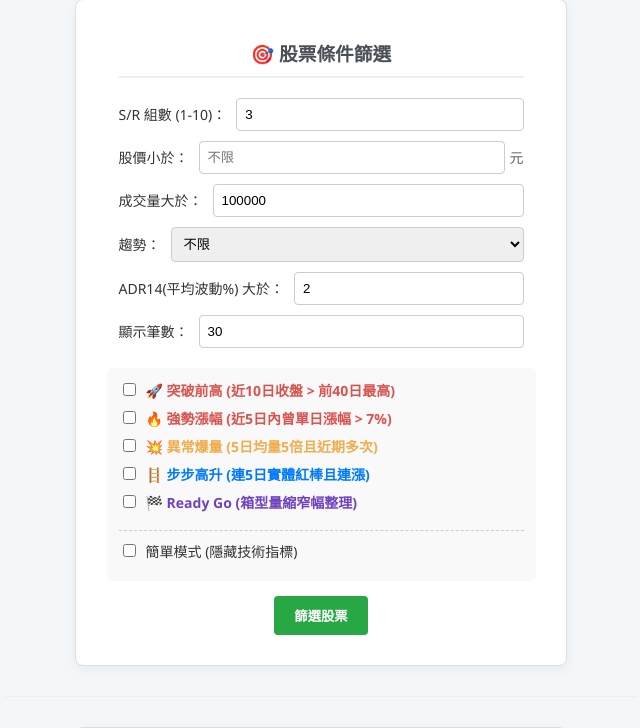
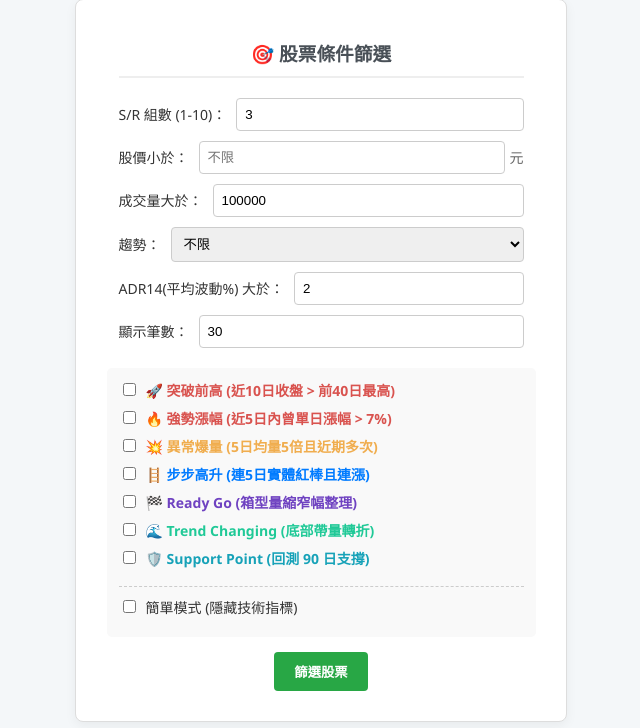
Before and after one commit to wulin240/myflaskapp, a Flask app: page / in a window 1280 px wide. Shown: the part 653-1381 px from the top of the page, without its empty margins (319-959 px from the left). Run offline with Flask 3, Linux system fonts and the light colour scheme.

Commit message:
update: 修正暴輛(5日/40日)並trending_up and support_point

```diff
--- a/app.py
+++ b/app.py
@@ -1230,7 +1230,7 @@ def chart_from_list(stock_id):
         is_realtime_mode=is_realtime_mode
     )
 
-# ----------------- 篩選路由 (已加入步步高升 & Ready Go 邏輯) -----------------
+# ----------------- 篩選路由 (支援：突破、強勢、爆量、步步、Ready Go、轉折、支撐) -----------------
 @app.route('/filter', methods=['POST'])
 def filter_stocks():
     # ------------------ 獲取所有篩選及配置參數 ------------------
@@ -1239,12 +1239,14 @@ def filter_stocks():
     trend_type = request.form.get('trend_type', '')
     adr14_min = request.form.get('change_min', type=float, default=0)
 
-    # 獲取強勢指標篩選
+    # 獲取指標篩選狀態 (Checkbox)
     over_high_selected = request.form.get('over_high') == '1'
     high_point_selected = request.form.get('high_point') == '1'
     abnormal_vol_selected = request.form.get('abnormal_volume') == '1'
     step_high_selected = request.form.get('step_high') == '1'
-    ready_go_selected = request.form.get('ready_go') == '1' # 🏁 新增：Ready Go 篩選
+    ready_go_selected = request.form.get('ready_go') == '1'
+    trend_changing_selected = request.form.get('trend_changing') == '1'
+    support_point_selected = request.form.get('support_point') == '1' # 🛡️ 新增支撐點篩選
 
     # 頁面配置參數
     simple_mode = request.form.get('simple_mode') == '1'
@@ -1273,21 +1275,18 @@ def filter_stocks():
                 "select": "*"
             }
 
-            # 股價上限篩選
+            # 額外條件判定
             if price_max is not None:
                 params["last_close"] = f"lte.{price_max}"
 
-            # 根據勾選狀態加入指標篩選
-            if over_high_selected:
-                params["over_high"] = "eq.true"
-            if high_point_selected:
-                params["high_point"] = "eq.true"
-            if abnormal_vol_selected:
-                params["abnormal_volume"] = "eq.true"
-            if step_high_selected:
-                params["step_high"] = "eq.true"
-            if ready_go_selected: # 🏁 加入 Ready Go 篩選條件
-                params["ready_go"] = "eq.true"
+            # 加入指標篩選 API 參數
+            if over_high_selected: params["over_high"] = "eq.true"
+            if high_point_selected: params["high_point"] = "eq.true"
+            if abnormal_vol_selected: params["abnormal_volume"] = "eq.true"
+            if step_high_selected: params["step_high"] = "eq.true"
+            if ready_go_selected: params["ready_go"] = "eq.true"
+            if trend_changing_selected: params["trend_changing"] = "eq.true"
+            if support_point_selected: params["support_point"] = "eq.true" # 🛡️ 加入支撐篩選
 
             # 移除 None 值的參數
             params = {k: v for k, v in params.items() if v is not None}
@@ -1315,19 +1314,18 @@ def filter_stocks():
     count = len(df)
     list_param = urllib.parse.quote(','.join(stock_ids))
 
-    # 🌟 修改表格標題：加入 🏁Ready 欄位
+    # 🌟 表格標題：已新增 🛡️支撐 欄位
     html = (f"<h2>篩選結果（共 {count} 筆）</h2>"
-            "<table border='1' cellpadding='6' style='margin-left:0; text-align:left; border-collapse: collapse; min-width: 850px;'>"
+            "<table border='1' cellpadding='6' style='margin-left:0; text-align:left; border-collapse: collapse; min-width: 1000px;'>"
             "<thead style='background-color: #f2f2f2;'>"
             "<tr>"
             "<th>股票代號</th><th>股票名稱</th><th>目前股價</th><th>成交量</th>"
             "<th>ADR14(%)</th><th>趨勢</th>"
-            "<th>🚀突破</th><th>🔥強勢</th><th>💥爆量</th><th>🪜步步</th><th>🏁Ready</th>"
+            "<th>🚀突破</th><th>🔥強勢</th><th>💥爆量</th><th>🪜步步</th><th>🏁Ready</th><th>🌊轉折</th><th>🛡️支撐</th>"
             "</tr></thead><tbody>")
 
     for idx, row in df.iterrows():
         simple_param = "1" if simple_mode else "0"
-
         chart_url = (f"/chart/{row['stock_id']}?"
                      f"simple_mode={simple_param}&"
                      f"num_rows={num_rows}&"
@@ -1336,12 +1334,16 @@ def filter_stocks():
                      f"frequency={frequency}&"
                      f"n_sr_levels={n_sr_levels}")
 
-        # 將 boolean 轉為視覺符號
-        oh_icon = "✅" if row.get('over_high') else "---"
-        hp_icon = "✅" if row.get('high_point') else "---"
-        av_icon = "✅" if row.get('abnormal_volume') else "---"
-        sh_icon = "✅" if row.get('step_high') else "---"
-        rg_icon = "✅" if row.get('ready_go') else "---" # 🏁 Ready Go 圖示
+        # 指標符號轉換邏輯
+        icons = {
+            'oh': "✅" if row.get('over_high') else "---",
+            'hp': "✅" if row.get('high_point') else "---",
+            'av': "✅" if row.get('abnormal_volume') else "---",
+            'sh': "✅" if row.get('step_high') else "---",
+            'rg': "✅" if row.get('ready_go') else "---",
+            'tc': "✅" if row.get('trend_changing') else "---",
+            'sp': "✅" if row.get('support_point') else "---" # 🛡️ 支撐點圖示
+        }
 
         price_val = row.get('last_close', 0)
 
@@ -1352,11 +1354,13 @@ def filter_stocks():
                  f"<td>{int(row['latest_volume'])}</td>"
                  f"<td>{row['adr14']:.2f}</td>"
                  f"<td>{row['trend']}</td>"
-                 f"<td style='text-align:center;'>{oh_icon}</td>"
-                 f"<td style='text-align:center;'>{hp_icon}</td>"
-                 f"<td style='text-align:center;'>{av_icon}</td>"
-                 f"<td style='text-align:center;'>{sh_icon}</td>"
-                 f"<td style='text-align:center;'>{rg_icon}</td>"
+                 f"<td style='text-align:center;'>{icons['oh']}</td>"
+                 f"<td style='text-align:center;'>{icons['hp']}</td>"
+                 f"<td style='text-align:center;'>{icons['av']}</td>"
+                 f"<td style='text-align:center;'>{icons['sh']}</td>"
+                 f"<td style='text-align:center;'>{icons['rg']}</td>"
+                 f"<td style='text-align:center;'>{icons['tc']}</td>"
+                 f"<td style='text-align:center;'>{icons['sp']}</td>"
                  f"</tr>")
 
     html += "</tbody></table><br><a href='/'>返回</a>"
--- a/templates/index.html
+++ b/templates/index.html
@@ -122,6 +122,7 @@
         .indicator-volume { color: #f0ad4e; font-weight: bold; }   /* 橘色 */
         .indicator-stephigh { color: #007bff; font-weight: bold; } /* 藍色 */
         .indicator-readygo { color: #6f42c1; font-weight: bold; }  /* 紫色 */
+        .indicator-trendchanging { color: #20c997; font-weight: bold; } /* 綠色 */
 
         .price-input-container {
             display: flex;
@@ -233,6 +234,14 @@
                 <input type="checkbox" name="ready_go" value="1">
                 🏁 Ready Go (箱型量縮窄幅整理)
             </label>
+            <label class="indicator-trendchanging">
+                <input type="checkbox" name="trend_changing" value="1">
+                🌊 Trend Changing (底部帶量轉折)
+            </label>
+            <label style="color: #17a2b8; font-weight: bold;">
+    <input type="checkbox" name="support_point" value="1">
+    🛡️ Support Point (回測 90 日支撐)
+</label>
 
             <hr style="width: 100%; margin: 10px 0; border-top: 1px dashed #ccc;">
             <label for="simple_mode_filter">
```
